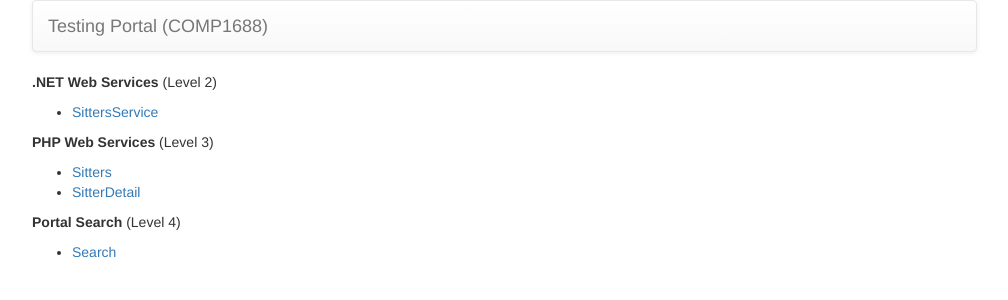
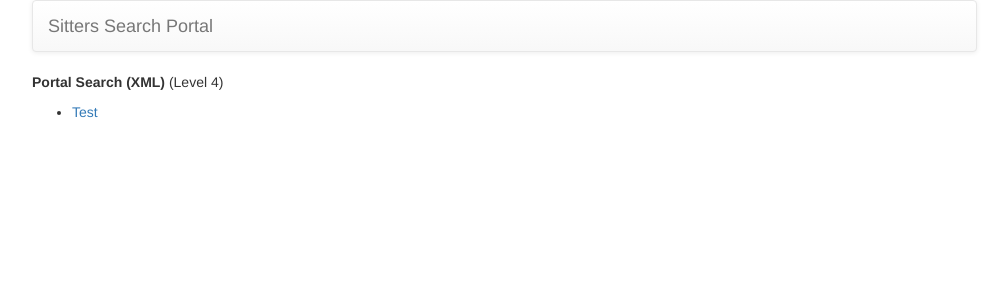
Before and after one commit to pfuhrmann/php-node-projects, a PHP site: template portal/templates/index.html.twig in a window 1280 px wide. Shown: the top 300 px of the page, without its empty margins (38-1046 px from the left). Run offline with PHP 8.4, Linux system fonts and the light colour scheme; the template is opened without the code that fills it, so the values that code supplies are empty; some libraries are stand-ins or nearby versions.

Commit message:
Separation done

```diff
--- a/portal/index.php
+++ b/portal/index.php
@@ -1,7 +1,4 @@
 <?php
-
-session_start();
-
 // Composer bootstrap
 require 'vendor/autoload.php';
 
--- a/portal/templates/base.html.twig
+++ b/portal/templates/base.html.twig
@@ -4,7 +4,7 @@
 <head>
     <meta http-equiv="Content-Type" content="text/html; charset=utf-8" />
     <meta name="viewport" content="width=device-width, initial-scale=1, maximum-scale=1" />
-    <title>COMP1688 - Service-Oriented Web Applications</title>
+    <title>Sitters Search Portal</title>
     <link rel="stylesheet" href="assets/bootstrap/dist/css/bootstrap.min.css" />
     <link rel="stylesheet" href="assets/bootstrap/dist/css/bootstrap-theme.min.css" />
 </head>
@@ -16,7 +16,7 @@
             <div class="col-md-10 column">
                 <div class="navbar navbar-default">
                     <div class="navbar-header">
-                        <a class="navbar-brand" href="./">Testing Portal (COMP1688)</a>
+                        <a class="navbar-brand" href="./">Sitters Search Portal</a>
                     </div>
                 </div>
             </div>
--- a/portal/templates/index.html.twig
+++ b/portal/templates/index.html.twig
@@ -3,31 +3,10 @@
 {% block content %}
     <div class="row clearfix">
         <div class="col-md-10 column">
-            <p><strong>.NET Web Services</strong> (Level 2)</p>
+            <p><strong>Portal Search (XML)</strong> (Level 4)</p>
 
             <ul>
-                <li><a href="http://stuiis.cms.gre.ac.uk/fp202/SittersService.asmx">SittersService</a></li>
-            </ul>
-        </div>
-    </div>
-
-    <div class="row clearfix">
-        <div class="col-md-10 column">
-            <p><strong>PHP Web Services</strong> (Level 3)</p>
-
-            <ul>
-                <li><a href="index.php?uri=test-sitters">Sitters</a></li>
-                <li><a href="index.php?uri=test-sitter-detail">SitterDetail</a></li>
-            </ul>
-        </div>
-    </div>
-
-    <div class="row clearfix">
-        <div class="col-md-10 column">
-            <p><strong>Portal Search</strong> (Level 4)</p>
-
-            <ul>
-                <li><a href="index.php?uri=test-search">Search</a></li>
+                <li><a href="index.php?uri=test-search">Test</a></li>
             </ul>
         </div>
     </div>
--- a/service/index.php
+++ b/service/index.php
@@ -1,7 +1,4 @@
 <?php
-
-session_start();
-
 // Composer bootstrap
 require 'vendor/autoload.php';
 
--- a/service/templates/base.html.twig
+++ b/service/templates/base.html.twig
@@ -4,7 +4,7 @@
 <head>
     <meta http-equiv="Content-Type" content="text/html; charset=utf-8" />
     <meta name="viewport" content="width=device-width, initial-scale=1, maximum-scale=1" />
-    <title>COMP1688 - Service-Oriented Web Applications</title>
+    <title>Royal Borough Of Greenwich Service Tester</title>
     <link rel="stylesheet" href="assets/bootstrap/dist/css/bootstrap.min.css" />
     <link rel="stylesheet" href="assets/bootstrap/dist/css/bootstrap-theme.min.css" />
 </head>
@@ -16,7 +16,7 @@
             <div class="col-md-10 column">
                 <div class="navbar navbar-default">
                     <div class="navbar-header">
-                        <a class="navbar-brand" href="./">Testing Portal (COMP1688)</a>
+                        <a class="navbar-brand" href="./">Greenwich Sitters Service Tester</a>
                     </div>
                 </div>
             </div>
```
Also changed, not shown: service/templates/index.html.twig (+1 -21 lines), 1 other file.
